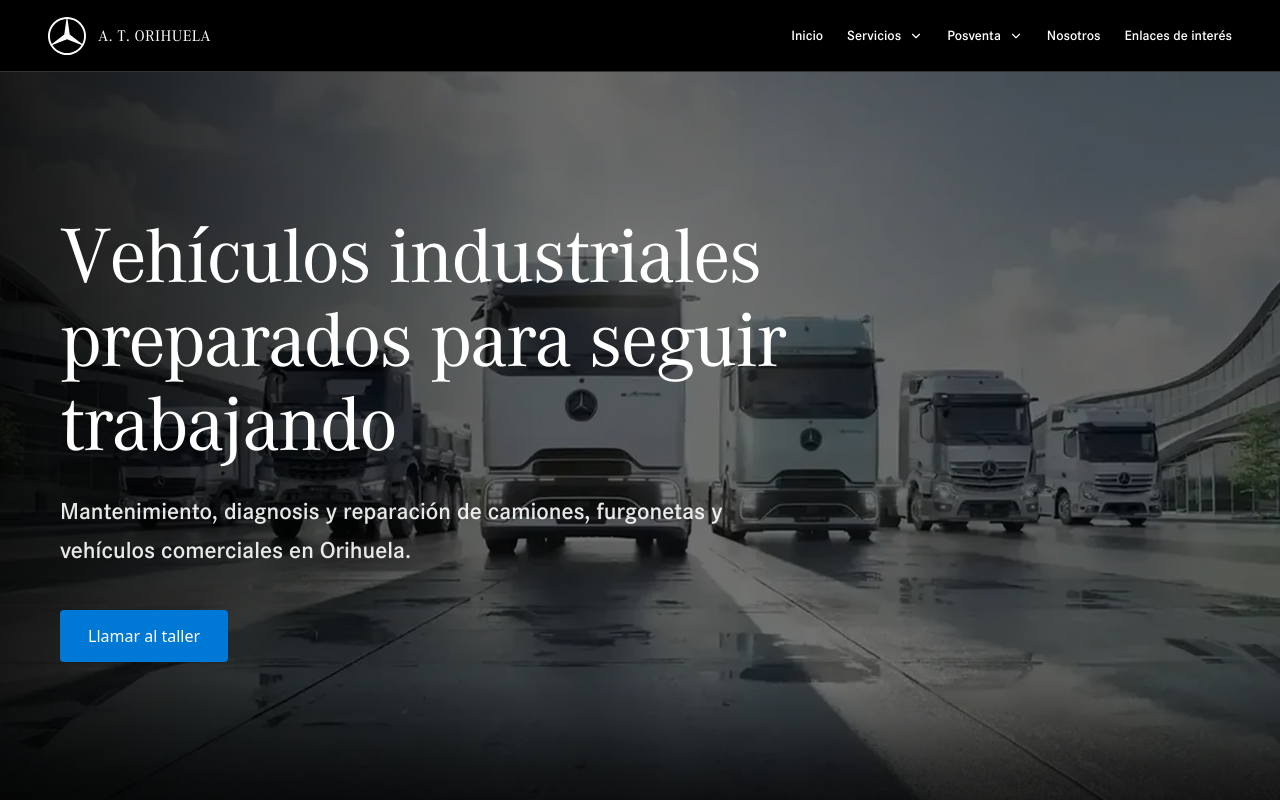
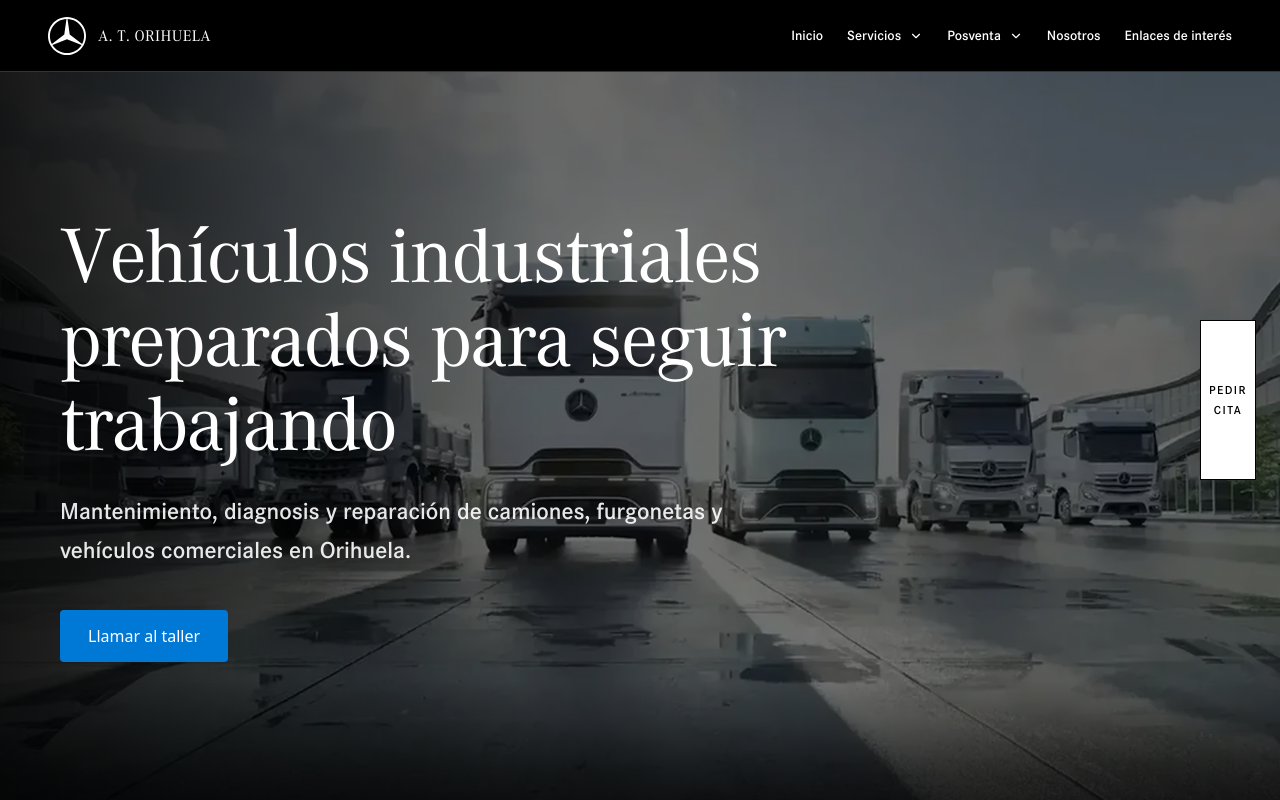
Before and after one commit to glbernabe/TallerFrontend, a Next.js app: page / in a window 1280 px wide. Shown: the top 800 px of the page. Built offline with nearby package versions, Linux system fonts and the light colour scheme; no server answers.

Commit message:
Better animation on dropdownmenu, and title, and button for appointment following the user.

```diff
--- a/app/globals.css
+++ b/app/globals.css
@@ -69,13 +69,57 @@ body {
     }
 }
 
-.group:hover .brand-sweep {
+.brand-sweep {
+    opacity: 0;
+}
+
+.brand-sweep--active {
     animation: brand-sweep 650ms cubic-bezier(0.4, 0, 0.2, 1) 1;
 }
 
 @media (prefers-reduced-motion: reduce) {
-    .group:hover .brand-sweep {
+    .brand-sweep--active {
         animation: none;
         opacity: 0;
     }
 }
+
+
+@keyframes dropdown-in {
+    from {
+        opacity: 0;
+        transform: translateY(-4px);
+    }
+
+    to {
+        opacity: 1;
+        transform: translateY(0);
+    }
+}
+
+@keyframes dropdown-sub-in {
+    from {
+        opacity: 0;
+        transform: translateX(-4px);
+    }
+
+    to {
+        opacity: 1;
+        transform: translateX(0);
+    }
+}
+
+.animate-dropdown-in {
+    animation: dropdown-in 180ms cubic-bezier(0.2, 0.7, 0.3, 1);
+}
+
+.animate-dropdown-sub-in {
+    animation: dropdown-sub-in 160ms cubic-bezier(0.2, 0.7, 0.3, 1);
+}
+
+@media (prefers-reduced-motion: reduce) {
+    .animate-dropdown-in,
+    .animate-dropdown-sub-in {
+        animation: none;
+    }
+}
--- a/app/page.tsx
+++ b/app/page.tsx
@@ -6,6 +6,7 @@ import Hero from "@/components/sections/Hero";
 import Services from "@/components/sections/Services";
 import Features from "@/components/sections/Features";
 import Contact from "@/components/sections/Contact";
+import FloatingAppointmentButton from "@/components/ui/FloatingAppointmentButton";
 
 export const metadata: Metadata = {
 
@@ -42,6 +43,8 @@ export default function Home() {
 
             <Hero />
 
+            <FloatingAppointmentButton />
+
             <Services />
 
             <Features />
--- a/components/layout/BrandLockup.tsx
+++ b/components/layout/BrandLockup.tsx
@@ -1,17 +1,27 @@
 "use client";
+
+import { useState } from "react";
 
 import Logo from "./Logo";
 
 export default function BrandLockup() {
+    const [hasAnimated, setHasAnimated] = useState(false);
+
+    const handleMouseEnter = () => {
+        if (!hasAnimated) {
+            setHasAnimated(true);
+        }
+    };
+
     return (
         <div
             className="
-                group
                 flex
                 items-center
                 gap-3
                 select-none
             "
+            onMouseEnter={handleMouseEnter}
             aria-label="Auto Talleres Orihuela"
         >
             <Logo />
@@ -24,10 +34,7 @@ export default function BrandLockup() {
                     overflow-hidden
                 "
             >
-                {/*
-                    Este texto invisible determina el ancho real
-                    necesario para el nombre completo.
-                */}
+                {/* Medidor de anchura */}
                 <span
                     aria-hidden="true"
                     className="
@@ -48,7 +55,7 @@ export default function BrandLockup() {
 
                 {/* Nombre corto */}
                 <span
-                    className="
+                    className={`
                         col-start-1
                         row-start-1
 
@@ -64,15 +71,18 @@ export default function BrandLockup() {
                         transition-opacity
                         duration-200
 
-                        group-hover:opacity-0
-                    "
+                        ${hasAnimated
+                            ? "opacity-0"
+                            : "opacity-100"
+                        }
+                    `}
                 >
                     A. T. ORIHUELA
                 </span>
 
                 {/* Nombre completo */}
                 <span
-                    className="
+                    className={`
                         pointer-events-none
                         absolute
                         inset-0
@@ -89,13 +99,14 @@ export default function BrandLockup() {
 
                         text-white
 
-                        opacity-0
-
                         transition-opacity
                         duration-200
 
-                        group-hover:opacity-100
-                    "
+                        ${hasAnimated
+                            ? "opacity-100"
+                            : "opacity-0"
+                        }
+                    `}
                 >
                     AUTO TALLERES ORIHUELA
                 </span>
@@ -103,7 +114,7 @@ export default function BrandLockup() {
                 {/* Estela */}
                 <span
                     aria-hidden="true"
-                    className="
+                    className={`
                         brand-sweep
 
                         pointer-events-none
@@ -119,10 +130,13 @@ export default function BrandLockup() {
 
                         bg-white
 
-                        opacity-0
+                        blur-[2px]
 
-                        blur-[2px]
-                    "
+                        ${hasAnimated
+                            ? "brand-sweep--active"
+                            : ""
+                        }
+                    `}
                 />
             </div>
         </div>
--- a/components/navigation/DropDownMenu.tsx
+++ b/components/navigation/DropDownMenu.tsx
@@ -21,6 +21,8 @@ export default function DropdownMenu({
                 z-[100]
 
                 pt-3
+
+                animate-dropdown-in
             "
         >
             <div
@@ -177,6 +179,8 @@ function DropdownItem({
                         z-[110]
 
                         pl-1
+
+                        animate-dropdown-sub-in
                     "
                 >
                     <div
--- /dev/null
+++ b/components/ui/FloatingAppointmentButton.tsx
@@ -0,0 +1,46 @@
+import Link from "next/link";
+
+export default function FloatingAppointmentButton() {
+    return (
+        <Link
+            href="/cita-previa"
+            aria-label="Pedir cita previa"
+            className="
+                fixed
+                right-6
+                top-1/2
+                z-50
+                -translate-y-1/2
+
+                flex
+                h-40
+                w-14
+                flex-col
+                items-center
+                justify-center
+
+                border
+                border-black
+                bg-white
+                text-black
+
+                shadow-[0_8px_25px_rgba(0,0,0,0.12)]
+
+                transition-all
+                duration-300
+
+                hover:bg-black
+                hover:text-white
+                hover:shadow-[0_10px_30px_rgba(0,0,0,0.2)]
+            "
+        >
+            <span className="font-text text-xs font-medium tracking-[0.12em]">
+                PEDIR
+            </span>
+
+            <span className="mt-1 font-text text-xs font-medium tracking-[0.12em]">
+                CITA
+            </span>
+        </Link>
+    );
+}
```
Also changed, not shown: 1 other file (tests, documents, lock files or other folders).
